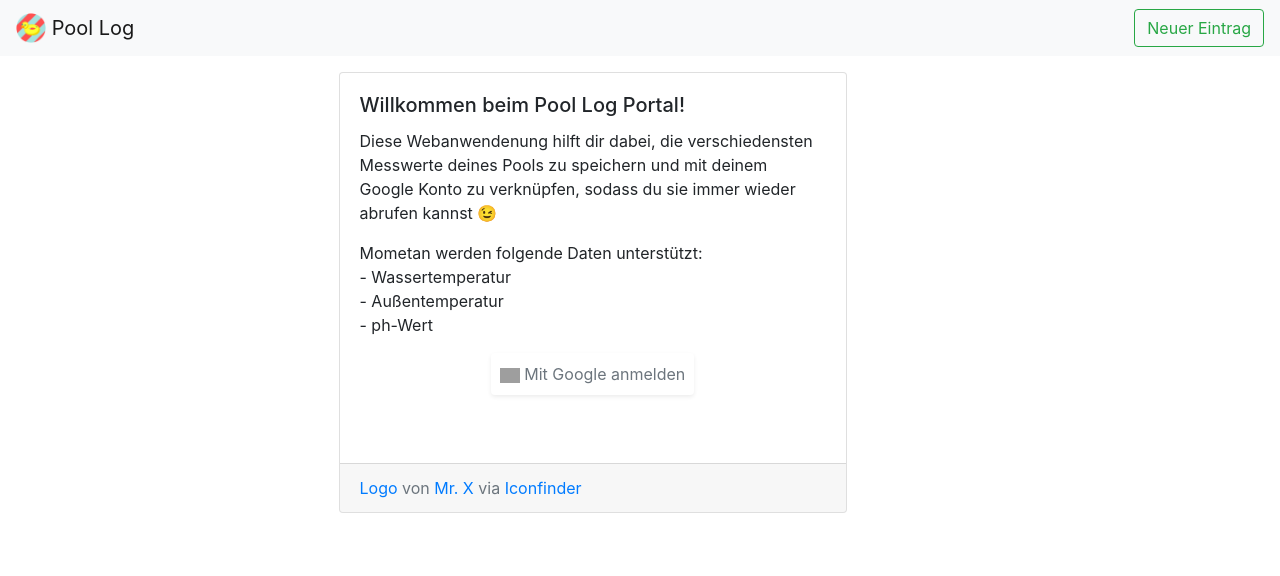
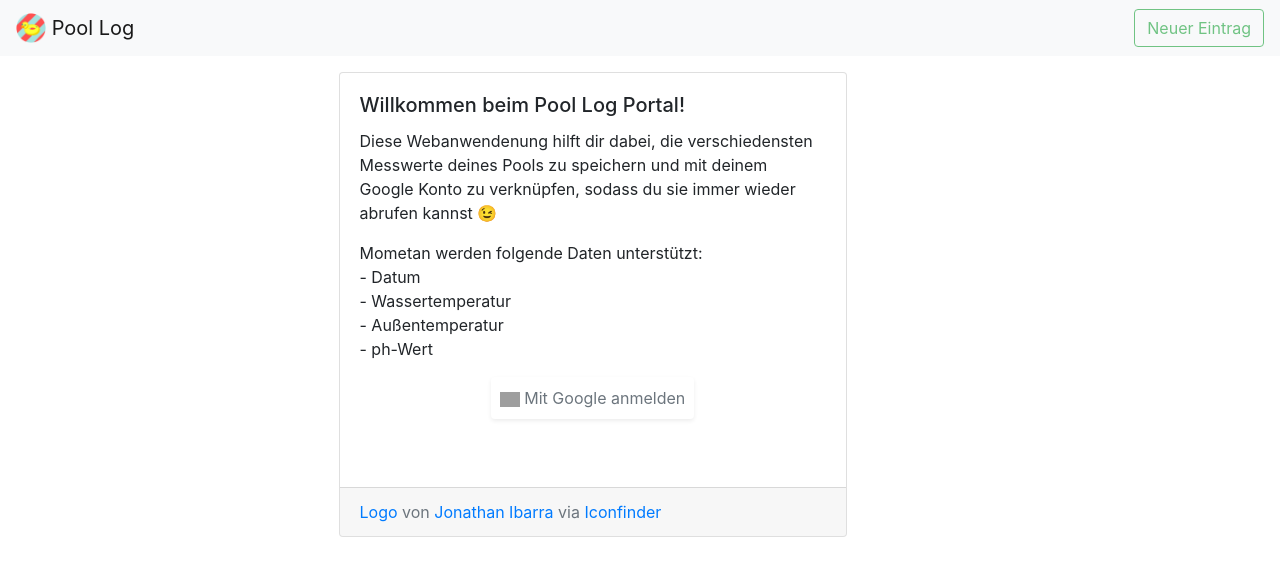
Before and after one commit to tjarbo/Pool-Log, a plain HTML site: page index.html in a window 1280 px wide. Drawn offline with nearby package versions, Linux system fonts and the light colour scheme; no server answers; grey boxes are pictures that could not be loaded; a script that the page names is missing.

Commit message:
Kleine Anpassungen

```diff
--- a/index.html
+++ b/index.html
@@ -19,7 +19,7 @@
     <nav class="navbar navbar-light bg-light">
         <a class="navbar-brand" href="#">
             <img src="./static/images/logo.png" width="30" height="30" class="d-inline-block align-top" alt=""> Pool Log</a>
-        <button id="new_entry_button" type="button" onclick="display_create();" class="btn btn-outline-success">Neuer Eintrag</button>
+        <button id="new_entry_bttn" type="button" onclick="display_create();" class="btn btn-outline-success">Neuer Eintrag</button>
     </nav>
 
     <!-- BODY -->
@@ -46,6 +46,7 @@
 
                     <p class="card-text">
                         Mometan werden folgende Daten unterstützt:
+                        <br> - Datum
                         <br> - Wassertemperatur
                         <br> - Außentemperatur
                         <br> - ph-Wert
@@ -64,7 +65,7 @@
                 <div class="card-footer text-muted">
                     <a href="https://www.iconfinder.com/icons/301724/beach_duck_pool_summer_vacation_icon">Logo</a>
                     von
-                    <a href="https://www.iconfinder.com/icons/301724/beach_duck_pool_summer_vacation_icon">Mr. X</a>
+                    <a href="https://www.iconfinder.com/jaibarramzz">Jonathan Ibarra</a>
                     via
                     <a href="https://www.iconfinder.com/">Iconfinder</a>
                 </div>
```
